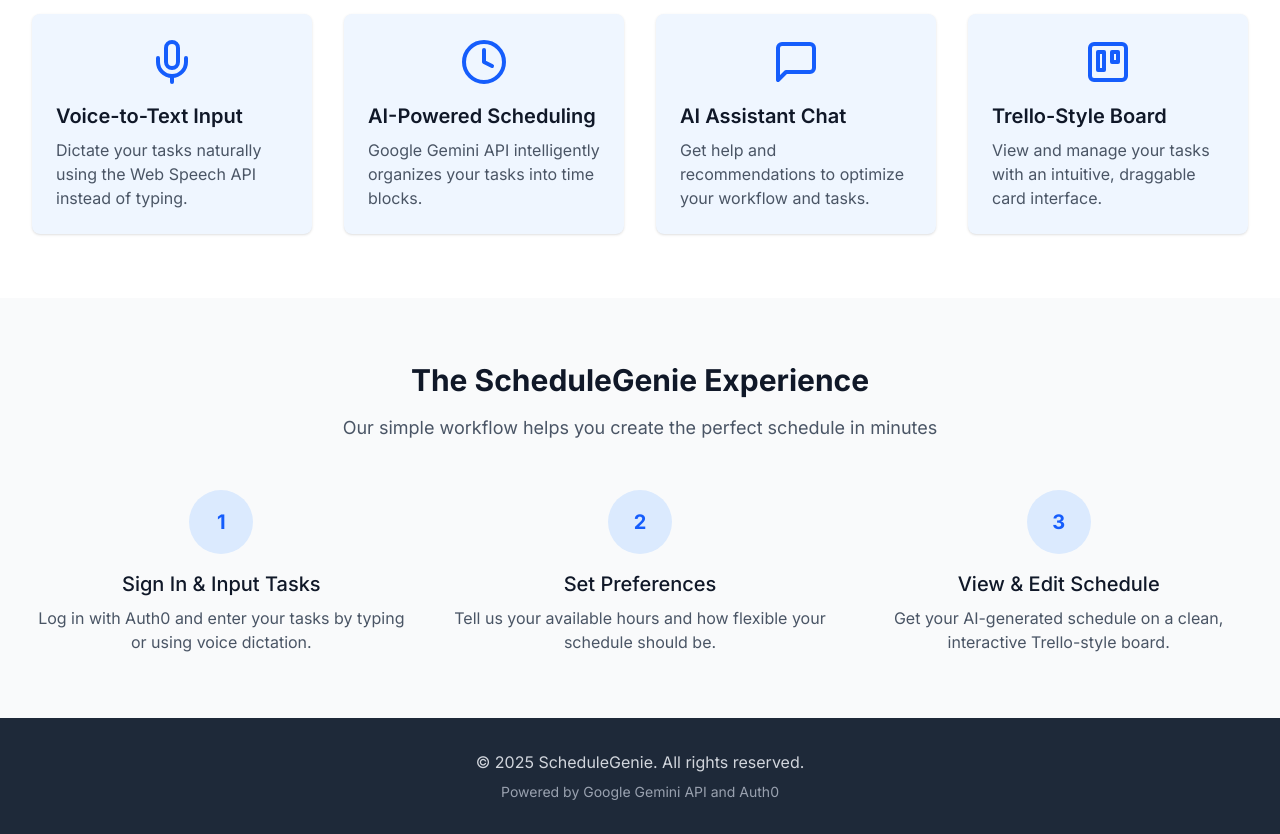
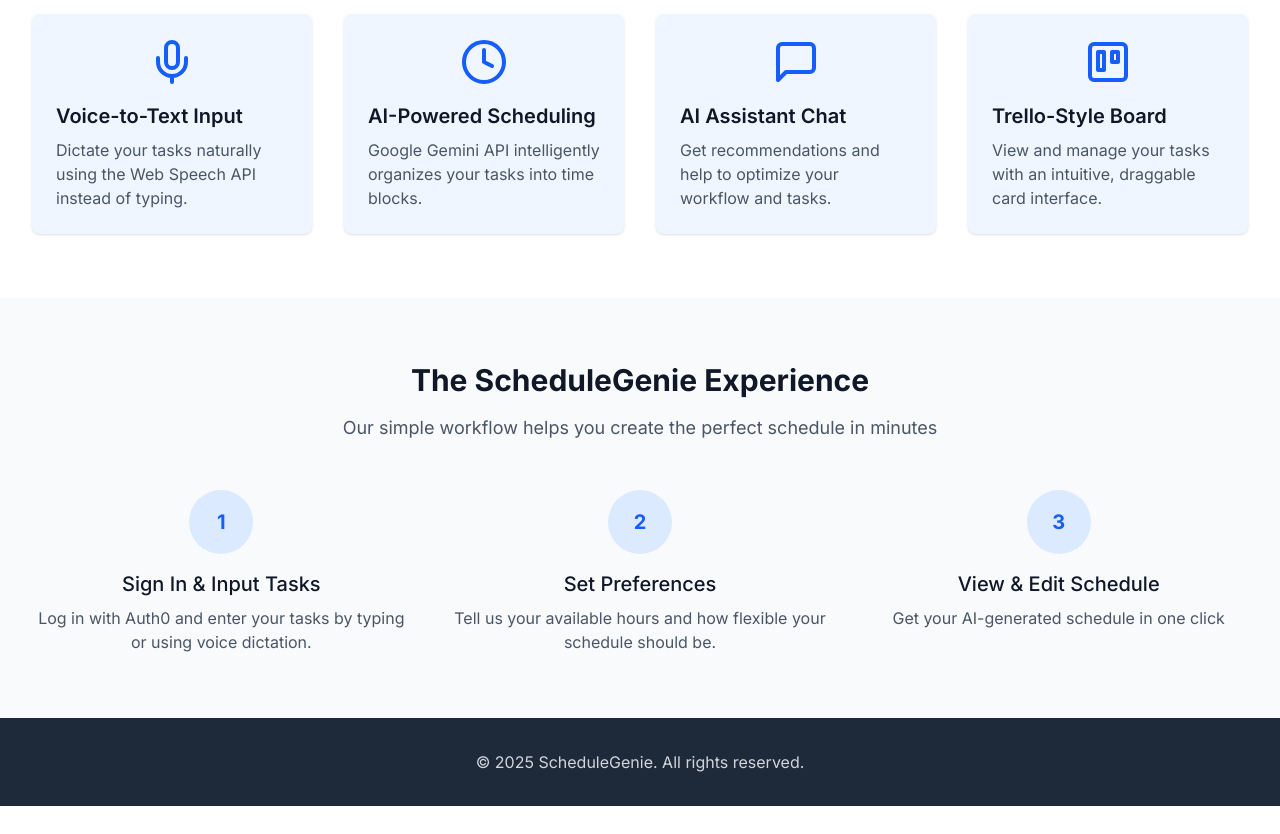
Before and after one commit to DhruvSinha2003/schedulegenie, a Next.js app: page / in a window 1280 px wide. Shown: the part 620-1454 px from the top of the page. After the commit the page ends 1426 px from the top, so only its background shows below. Built offline with nearby package versions, Linux system fonts and the light colour scheme; no server answers.

Commit message:
landing page enhanced plus readme

```diff
--- a/src/app/page.tsx
+++ b/src/app/page.tsx
@@ -149,7 +149,7 @@ export default function Home() {
                 AI Assistant Chat
               </h3>
               <p className="text-gray-600">
-                Get help and recommendations to optimize your workflow and
+                Get recommendations and help to optimize your workflow and
                 tasks.
               </p>
             </div>
@@ -218,8 +218,7 @@ export default function Home() {
                 View & Edit Schedule
               </h3>
               <p className="text-gray-600">
-                Get your AI-generated schedule on a clean, interactive
-                Trello-style board.
+                Get your AI-generated schedule in one click
               </p>
             </div>
           </div>
@@ -233,9 +232,6 @@ export default function Home() {
             <p className="text-gray-300">
               © 2025 ScheduleGenie. All rights reserved.
             </p>
-            <p className="mt-2 text-gray-400 text-sm">
-              Powered by Google Gemini API and Auth0
-            </p>
           </div>
         </div>
       </footer>
```
Also changed, not shown: 1 other file (tests, documents, lock files or other folders).
